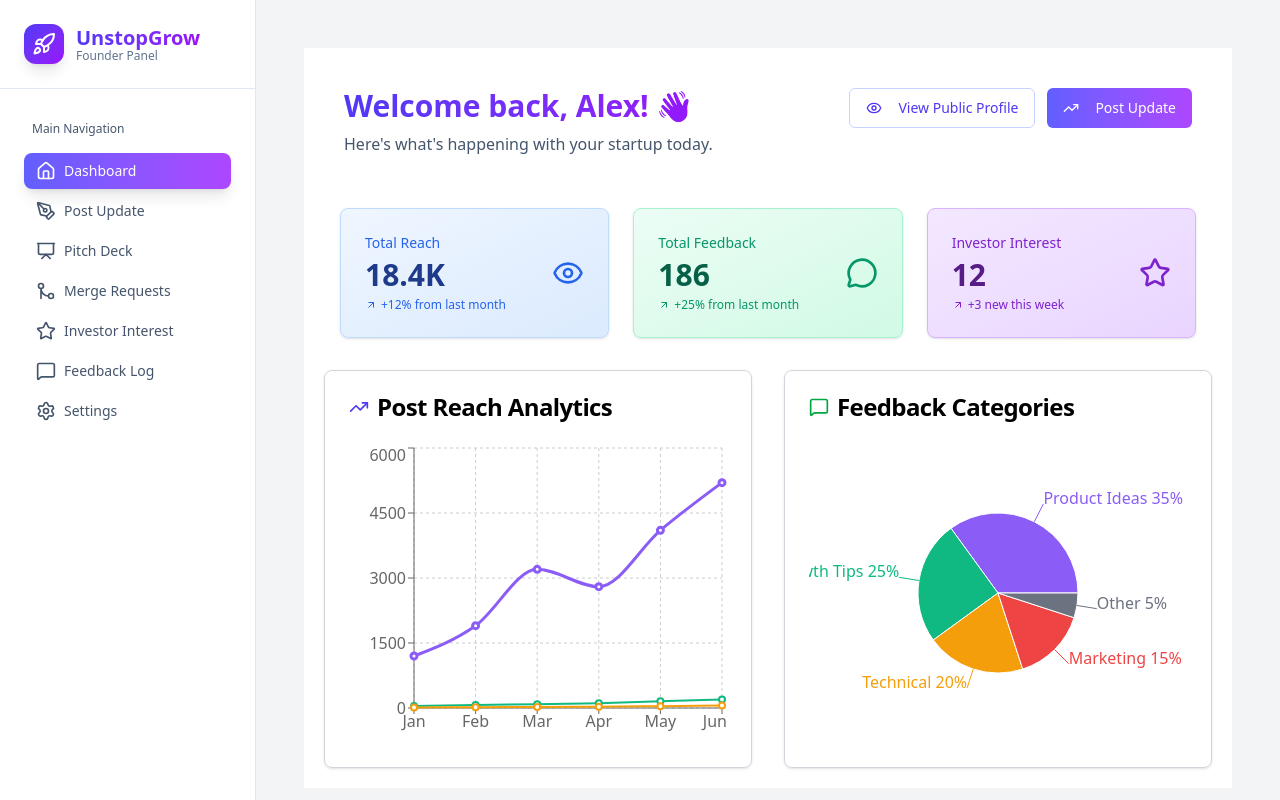
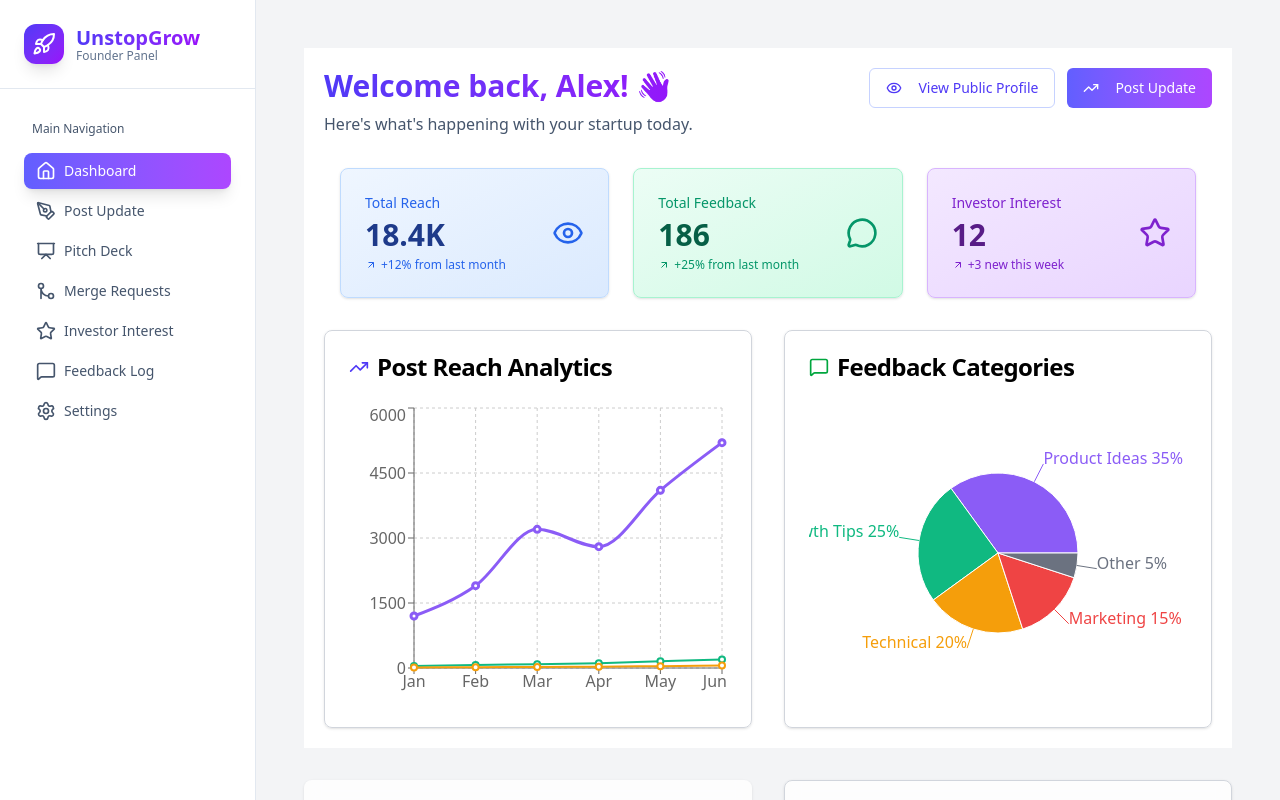
Before and after one commit to RajuGitu/UnstopGrow, a React (Vite) app in the folder Frontend/: page /founder/dashboard in a window 1280 px wide. Shown: the top 800 px of the page. Built offline with nearby package versions, Linux system fonts and the light colour scheme.

Commit message:
All things are done

```diff
--- a/Frontend/src/App.jsx
+++ b/Frontend/src/App.jsx
@@ -1,4 +1,5 @@
 import { BrowserRouter as Router, Routes, Route, Navigate } from "react-router-dom";
+// First Pages
 // First Pages
 import Login from "./pages/Login";
 import HomePage from "./pages/HomePage";
--- a/Frontend/src/Components/Founder/Dashboard/HeaderSection.jsx
+++ b/Frontend/src/Components/Founder/Dashboard/HeaderSection.jsx
@@ -2,7 +2,7 @@ import { Eye, TrendingUp } from 'lucide-react';
 
 const HeaderSection = () => {
     return (
-        <div className="p-5 flex justify-between items-start">
+        <div className="flex justify-between items-start">
             <div>
                 <h1 className="text-3xl font-bold bg-gradient-to-r from-indigo-600 to-purple-600 bg-clip-text text-transparent">
                     Welcome back, Alex! 👋
```
Also changed, not shown: Frontend/src/Components/Founder/Updates/UpdateForm.jsx (line endings or trailing spaces).
